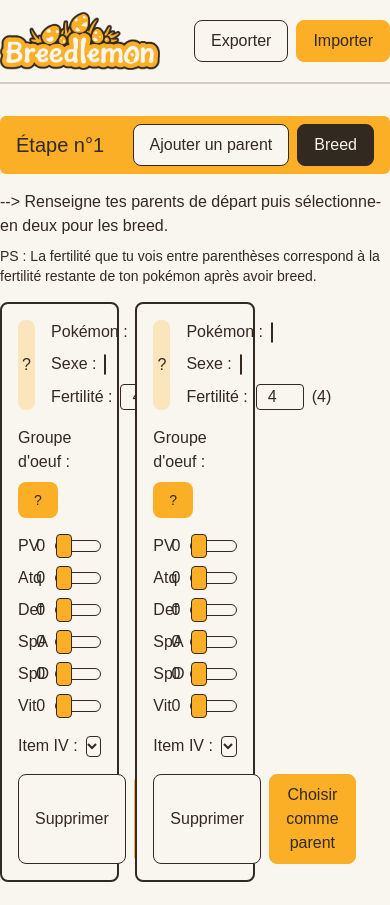
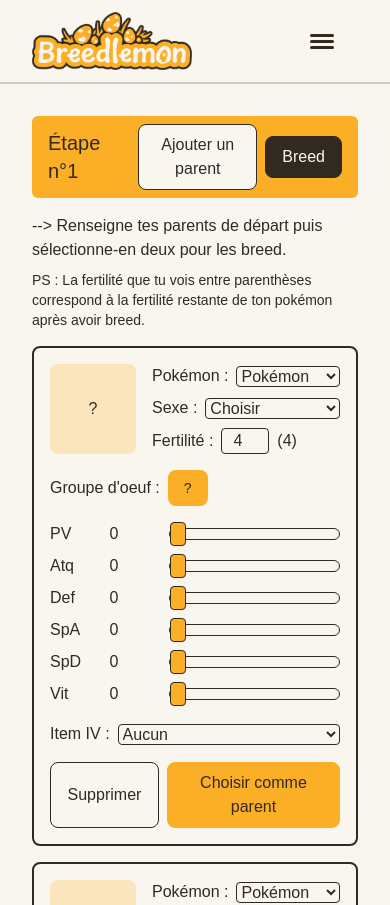
Before and after one commit to BougadoGaboudo/breedlemon, a Next.js app: page / in a window 390 px wide. Shown: the top 905 px of the page. Built offline with nearby package versions, Linux system fonts and the light colour scheme; a web font is replaced by a local one.

Commit message:
feat: add some responsive

```diff
--- a/app/layout.tsx
+++ b/app/layout.tsx
@@ -17,10 +17,10 @@ export default function RootLayout({
   return (
     <html lang="en" className="h-full antialiased">
       <body className="min-h-full flex flex-col">
-        <header className="bg-light-500 border-b-2 border-dark-500/20">
+        <header className="bg-light-500 border-b-2 border-dark-500/20 px-8">
           <Navbar />
         </header>
-        <main className="max-w-7xl mx-auto w-full min-h-[81vh]">{children}</main>
+        <main className="max-w-7xl mx-auto w-full min-h-[81vh] px-8">{children}</main>
         <Footer />
         <Analytics />
       </body>
--- a/components/Footer.tsx
+++ b/components/Footer.tsx
@@ -1,7 +1,7 @@
 export default function Footer() {
   return (
-    <footer className="flex flex-col items-center gap-4 py-8 border-t-2 border-dark-500/20">
-      <p>
+    <footer className="flex flex-col items-center gap-4 py-8 border-t-2 border-dark-500/20 px-8">
+      <p className="text-center">
         Petite application web développée par Bougado pour faciliter vos breedings sur le serveur Cobblemon PlasmaCube !
       </p>
     </footer>
--- a/components/GenerationSection.tsx
+++ b/components/GenerationSection.tsx
@@ -41,7 +41,7 @@ export function GenerationSection({ generation, allSpecies }: GenerationSectionP
         </p>
       </div>
 
-      <div className="grid grid-cols-3 gap-4">
+      <div className="grid grid-cols-1 md:grid-cols-2 xl:grid-cols-3 gap-4">
         {cardsInGeneration.map((card) => (
           <Card key={card.id} card={card} allSpecies={allSpecies} />
         ))}
--- a/components/Navbar.tsx
+++ b/components/Navbar.tsx
@@ -2,13 +2,49 @@
 
 import Image from "next/image";
 import { PlanFileControls } from "./PlanFileControls";
+import { useState } from "react";
 
 export default function Navbar() {
+  const [isOpen, setIsOpen] = useState(false);
+
   return (
     <nav className="max-w-7xl mx-auto flex justify-between items-center gap-4 py-3">
       <Image src="/images/logo.png" alt="Logo" width={895} height={327} className="w-40 h-auto" />
 
-      <PlanFileControls />
+      <div className="hidden md:flex">
+        <PlanFileControls />
+      </div>
+      <button
+        type="button"
+        className="mx-4 group cursor-pointer relative z-60 flex h-10 w-10 items-center justify-center md:hidden"
+        onClick={() => setIsOpen(!isOpen)}
+      >
+        <span
+          className={`absolute h-0.75 w-6 rounded transition-all duration-300 ${
+            isOpen
+              ? "rotate-45 bg-primary-500 group-hover:bg-dark-500"
+              : "-translate-y-1.5 bg-dark-500 group-hover:bg-primary-500"
+          }`}
+        />
+        <span
+          className={`absolute h-0.75 w-6 rounded transition-all duration-300 ${
+            isOpen ? "opacity-0 bg-dark-500" : "bg-dark-500 group-hover:bg-primary-500"
+          }`}
+        />
+
+        <span
+          className={`absolute h-0.75 w-6 rounded transition-all duration-300 ${
+            isOpen
+              ? "-rotate-45 bg-primary-500 group-hover:bg-dark-500"
+              : "translate-y-1.5 bg-dark-500 group-hover:bg-primary-500"
+          }`}
+        />
+      </button>
+      {isOpen && (
+        <div className="fixed inset-0 z-50 flex flex-col items-center justify-center gap-6 bg-dark-500/75 text-light md:hidden">
+          <PlanFileControls />
+        </div>
+      )}
     </nav>
   );
 }
```
